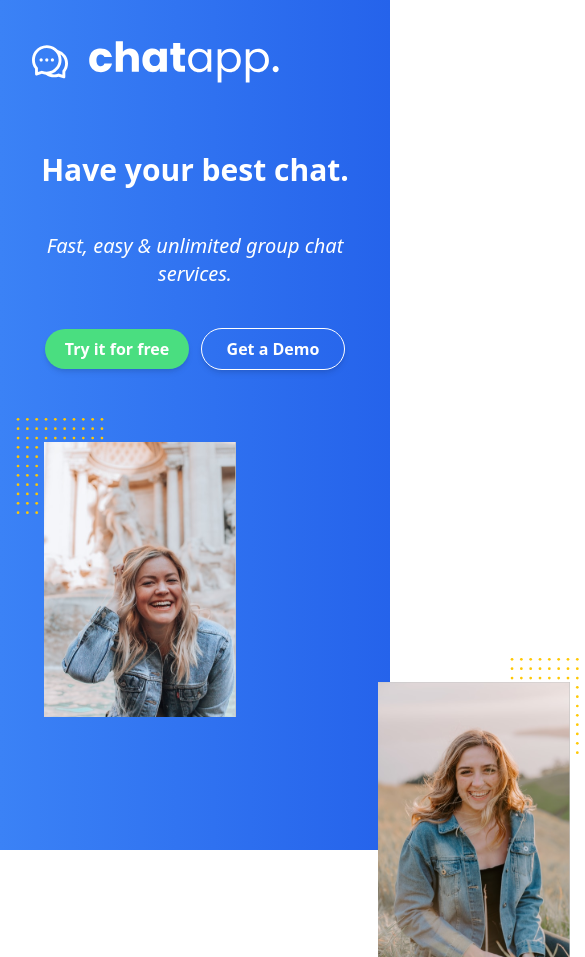
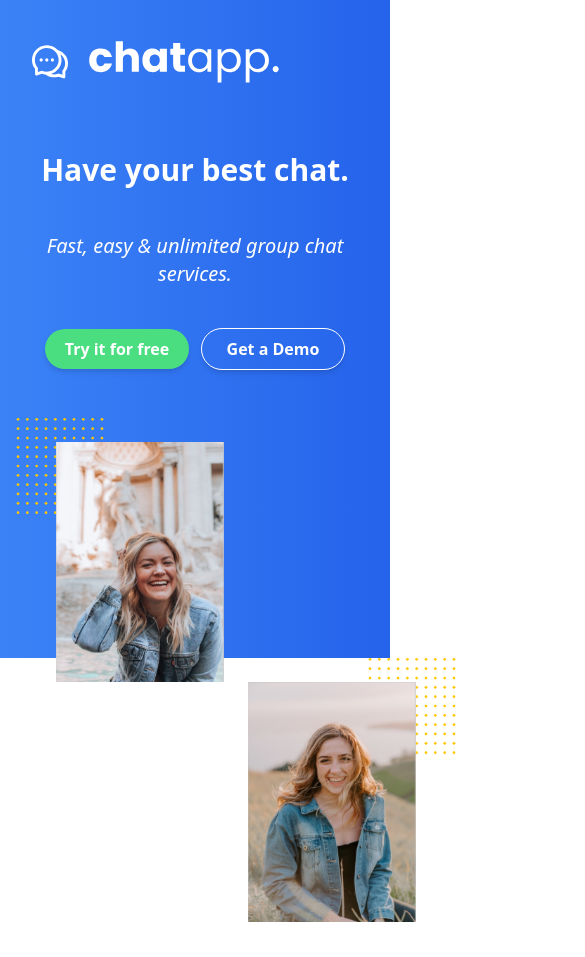
Before and after one commit to ochosteve08/ChatRoom, a React (Vite) app in the folder client/: page / in a window 390 px wide. Shown: the whole page, 585 px wide, since content can reach past the window. After the commit the page ends 922 px from the top, so only its background shows below. Built offline with nearby package versions, Linux system fonts and the light colour scheme.

Commit message:
header responsiveness  completed

```diff
--- a/client/src/pages/Home.jsx
+++ b/client/src/pages/Home.jsx
@@ -8,12 +8,12 @@ import dots from "../assets/dots.svg"
 const Home = () => {
   return (
     <>
-      <div className=" min-h-screen pb-48 h-auto mx-auto text-white  bg-gradient-to-r from-blue-500 to-blue-600">
+      <div className=" mx-auto text-white  bg-gradient-to-r from-blue-500 to-blue-600">
         <Header />
 
-        <div className="flex  max-w-6xl flex-col md:flex-row mt-6 md:12 space-y-12 px-3 md:px-10   mx-auto">
+        <div className="flex  max-w-8xl flex-col lg:flex-row mt-6 justify around items-center space-y-12 md:space-y-0 px-3 md:px-10   mx-auto">
           <div className="w-full md:w-1/2 flex flex-col ">
-            <h1 className="font-semibold text-3xl text-center md:text-left md:text-8xl leading-normal mb-10 ">
+            <h1 className="font-semibold text-3xl text-center lg:text-left  md:text-5xl lg:text-8xl leading-normal mb-10 ">
               Have your best chat.
             </h1>
             <p className="text-center md:text-left italic text-xl mb-10">
@@ -32,22 +32,22 @@ const Home = () => {
               </Link>
             </div>
           </div>
-          <div className="1/2 flex justify-between space-x-64 lg:space-x-80">
-            <div className=" h-auto ">
+          <div className="w-full md:w-1/2 flex  space-x-56">
+            <div className=" ">
               <img
                 className="w-24 h-24 z-3 absolute  "
                 src={dots}
                 alt="dot-logo"
               />
               <img
-                className="w-48 absolute z-10 mt-6 ml-8"
+                className="w-48 h-60 absolute z-10 mt-6 ml-8"
                 src={hero1}
                 alt="hero-logo"
               />
             </div>
-            <div className="  mt-60 -h-auto">
+            <div className= "mt-60">
               <img
-                className="w-48 absolute z-10  mt-6"
+                className="w-48 h-60 absolute z-10  mt-6"
                 src={hero2}
                 alt="hero-logo"
               />
```
